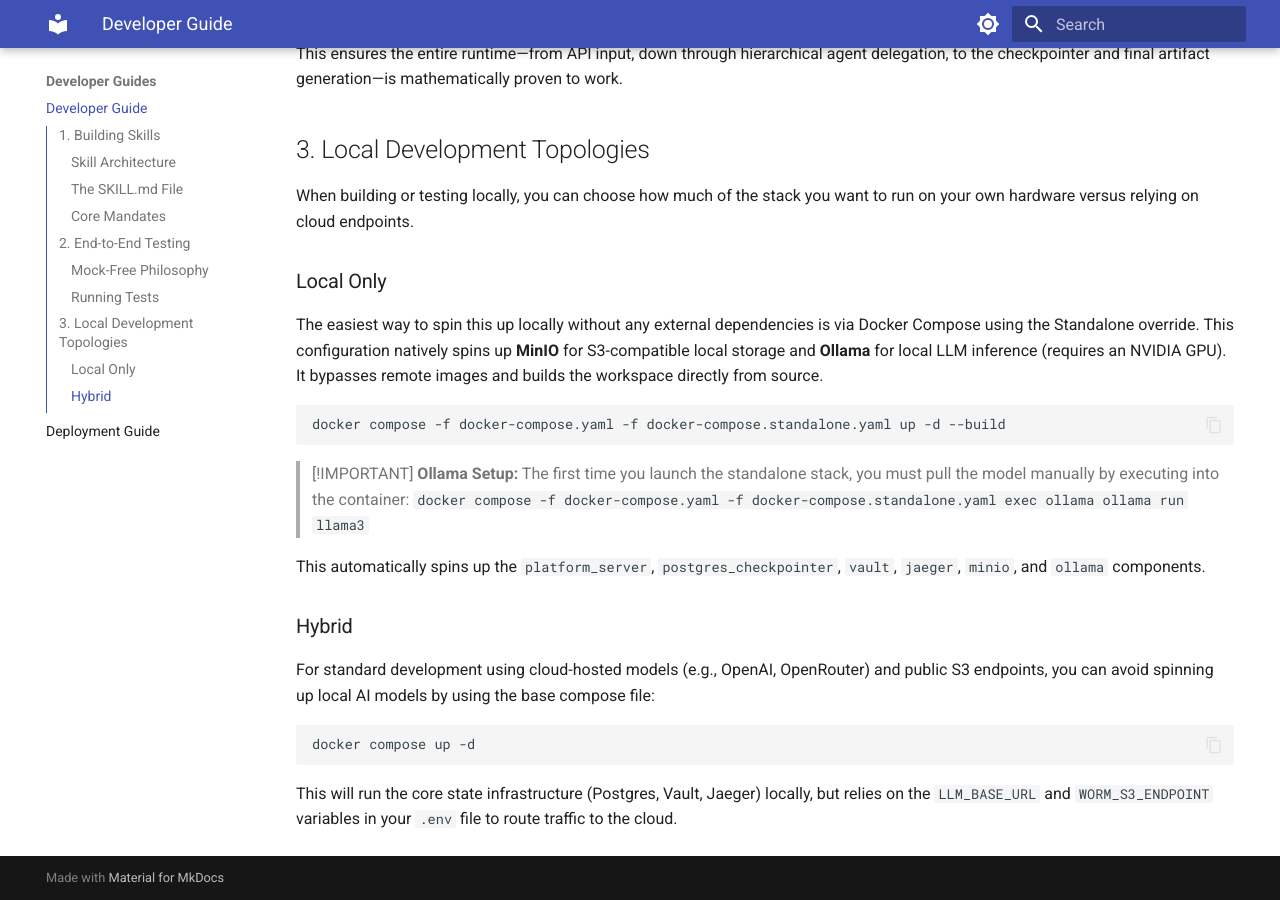
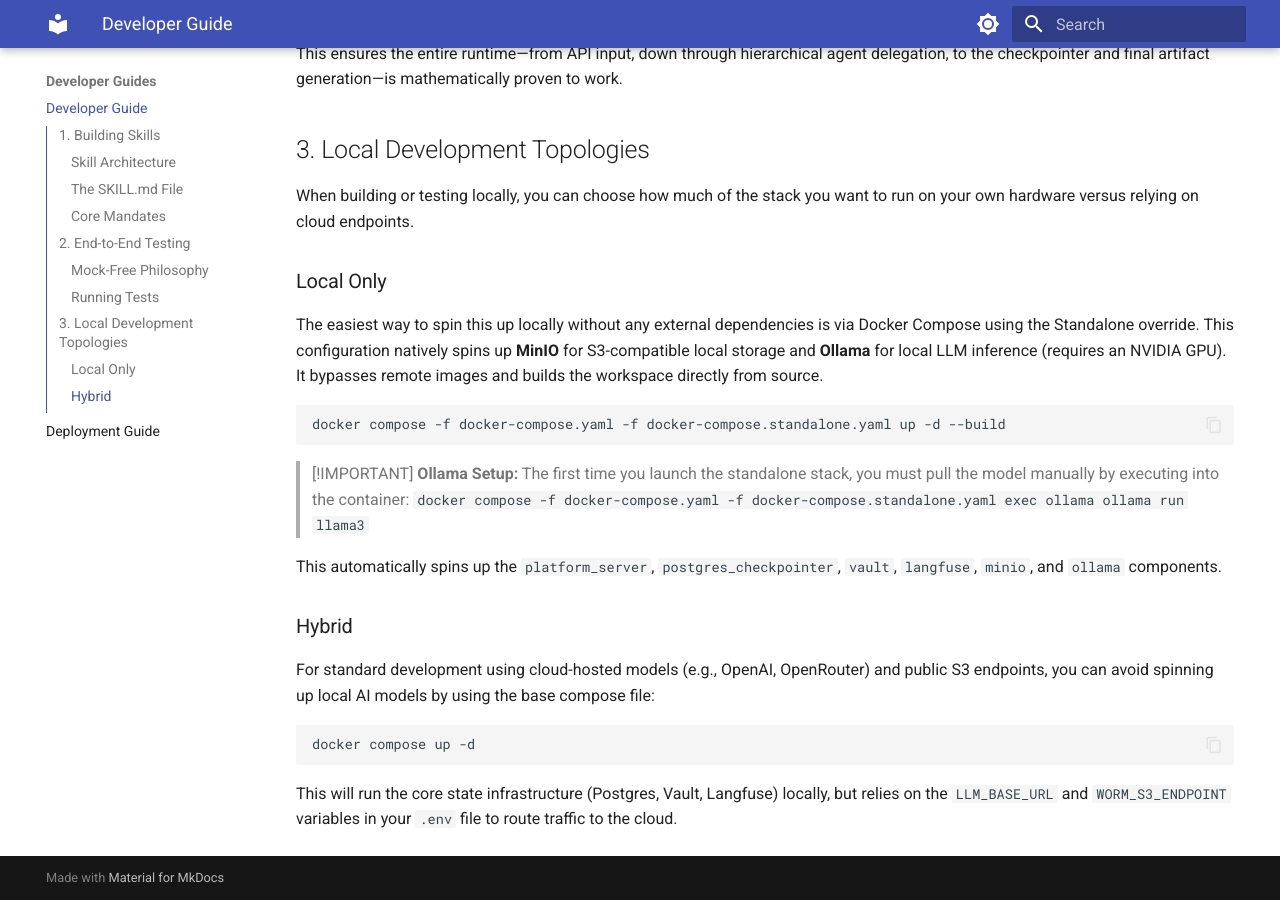
Before and after one commit to CoReason-AI/coreason-workspace-env, an MkDocs documentation site: the page built from docs/developer_guide.md, in a window 1280 px wide and 900 px high, scrolled down 1718 px. Built offline with MkDocs 1.6.1 and Material for MkDocs 9.7.7, drawn with Linux system fonts in a browser that asks for light colours.

Commit message:
docs: audit and align developer_guide.md observability to Langfuse

````diff
--- a/docs/developer_guide.md
+++ b/docs/developer_guide.md
@@ -63,7 +63,7 @@ docker compose -f docker-compose.yaml -f docker-compose.standalone.yaml up -d --
 > **Ollama Setup:** The first time you launch the standalone stack, you must pull the model manually by executing into the container:
 > `docker compose -f docker-compose.yaml -f docker-compose.standalone.yaml exec ollama ollama run llama3`
 
-This automatically spins up the `platform_server`, `postgres_checkpointer`, `vault`, `jaeger`, `minio`, and `ollama` components.
+This automatically spins up the `platform_server`, `postgres_checkpointer`, `vault`, `langfuse`, `minio`, and `ollama` components.
 
 ### Hybrid
 For standard development using cloud-hosted models (e.g., OpenAI, OpenRouter) and public S3 endpoints, you can avoid spinning up local AI models by using the base compose file:
@@ -72,4 +72,4 @@ For standard development using cloud-hosted models (e.g., OpenAI, OpenRouter) an
 docker compose up -d
 ```
 
-This will run the core state infrastructure (Postgres, Vault, Jaeger) locally, but relies on the `LLM_BASE_URL` and `WORM_S3_ENDPOINT` variables in your `.env` file to route traffic to the cloud.
+This will run the core state infrastructure (Postgres, Vault, Langfuse) locally, but relies on the `LLM_BASE_URL` and `WORM_S3_ENDPOINT` variables in your `.env` file to route traffic to the cloud.
````
